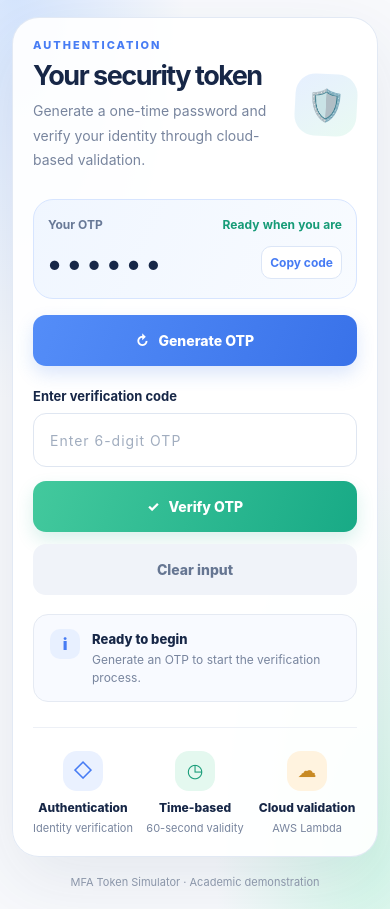
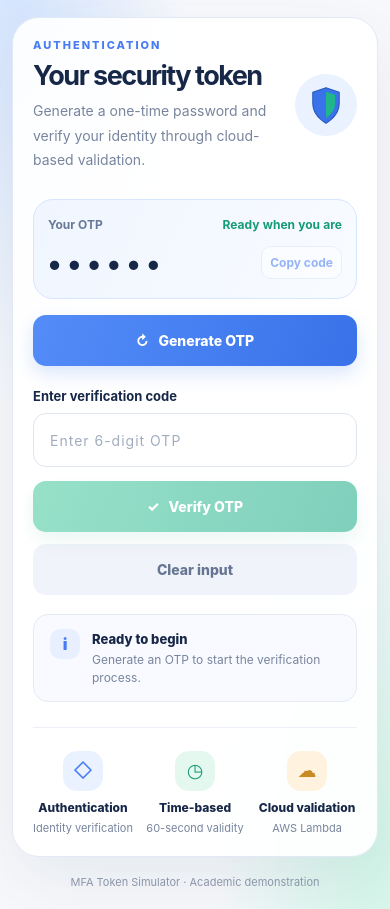
Before and after one commit to Pradyunreddyy/MFA_Physical_Token_Simulator, a Flask app: page / in a window 390 px wide. Shown: the part 60-969 px from the top of the page. Run offline with Flask 3, Linux system fonts and the light colour scheme.

Commit message:
Fix shield icon background shape

```diff
--- a/templates/index.html
+++ b/templates/index.html
@@ -42,7 +42,13 @@
         .eyebrow { color:var(--blue); font-size:11px; font-weight:800; letter-spacing:2px; text-transform:uppercase; }
         h1 { margin:9px 0 8px; font-size:clamp(27px,5vw,35px); line-height:1.12; letter-spacing:-1.5px; }
         .description { max-width:430px; margin:0; color:var(--muted); font-size:14px; line-height:1.75; }
-        .hero-art { display:grid; place-items:center; flex-shrink:0; width:92px; height:92px; border-radius:29px; background:linear-gradient(145deg,#e6efff,#e9faf2); font-size:43px; transform:rotate(3deg); }
+        /* A simple circular icon holder avoids rotated/overlapping background shapes. */
+        .hero-art {
+            display:grid; place-items:center; flex-shrink:0;
+            width:88px; height:88px; border-radius:50%;
+            background:#eaf2ff; transform:none;
+        }
+        .hero-art svg { display:block; width:46px; height:52px; }
         .token { padding:21px 22px; border:1px solid #d7e5ff; border-radius:20px; background:linear-gradient(115deg,#f0f6ff,#f8fbff); }
         .token-label { display:flex; justify-content:space-between; gap:12px; color:#687997; font-size:12px; font-weight:750; }
         .token-state { color:#169b77; font-variant-numeric:tabular-nums; }
@@ -55,7 +61,8 @@
         .otp-input::placeholder { color:#a1adbf; font-size:14px; letter-spacing:1px; }
         .actions { display:grid; grid-template-columns:1fr 1fr; gap:12px; margin-top:14px; }
         .action { min-height:51px; padding:12px 14px; border:0; border-radius:13px; color:white; font-size:14px; font-weight:800; cursor:pointer; transition:transform .18s,filter .18s; }
-        .action:hover { transform:translateY(-2px); filter:brightness(1.03); }
+        .action:hover:not(:disabled) { transform:translateY(-2px); filter:brightness(1.03); }
+        .action:disabled, .copy:disabled { opacity:.55; cursor:not-allowed; }
         .generate { background:linear-gradient(110deg,#548df8,#3972e9); box-shadow:0 8px 18px rgba(57,114,233,.18); }
         .verify { background:linear-gradient(110deg,#43c99d,#18aa86); box-shadow:0 8px 18px rgba(24,170,134,.16); }
         .status { display:flex; align-items:flex-start; gap:12px; min-height:66px; margin-top:19px; padding:14px 16px; border:1px solid #e5eaf3; border-radius:15px; background:#f8faff; }
@@ -80,7 +87,8 @@
             .brand-mark { width:40px; height:40px; border-radius:13px; }
             .brand-caption { font-size:10px; }
             .demo-pill { padding:8px 9px; font-size:10px; }
-            .hero-art { width:62px; height:62px; border-radius:20px; font-size:31px; }
+            .hero-art { width:62px; height:62px; }
+            .hero-art svg { width:34px; height:39px; }
             .intro { gap:10px; }
             .token { padding:17px 14px; }
             .copy { padding:8px; }
@@ -109,7 +117,13 @@
                 <h1>Your security token</h1>
                 <p class="description">Generate a one-time password and verify your identity through cloud-based validation.</p>
             </div>
-            <div class="hero-art" aria-hidden="true">🛡️</div>
+            <div class="hero-art" aria-hidden="true">
+                <svg viewBox="0 0 48 56" xmlns="http://www.w3.org/2000/svg" focusable="false">
+                    <path d="M24 2.5 43 9v15.2c0 13.1-8.1 22.9-19 29.3C13.1 47.1 5 37.3 5 24.2V9L24 2.5Z" fill="#3972e9"/>
+                    <path d="M24 8.2 37.2 12.7v11.1c0 9.7-5.6 17.2-13.2 22.3V8.2Z" fill="#20b58b"/>
+                    <path d="M24 2.5 43 9v15.2c0 13.1-8.1 22.9-19 29.3C13.1 47.1 5 37.3 5 24.2V9L24 2.5Z" fill="none" stroke="#2859bd" stroke-width="1.5" stroke-linejoin="round"/>
+                </svg>
+            </div>
         </div>
 
         <section class="token" aria-label="OTP display">
@@ -126,7 +140,7 @@
         <input class="otp-input" type="text" id="otpInput" inputmode="numeric" autocomplete="one-time-code" maxlength="6" pattern="[0-9]{6}" placeholder="Enter 6-digit OTP">
 
         <div class="actions">
-            <button class="action verify" id="verifyBtn" type="button" onclick="verifyOTP()">✓ &nbsp; Verify OTP</button>
+            <button class="action verify" id="verifyBtn" type="button" onclick="verifyOTP()" disabled>✓ &nbsp; Verify OTP</button>
             <button class="action" type="button" onclick="clearInput()" style="color:#667692;background:#f0f3f9">Clear input</button>
         </div>
 
```
